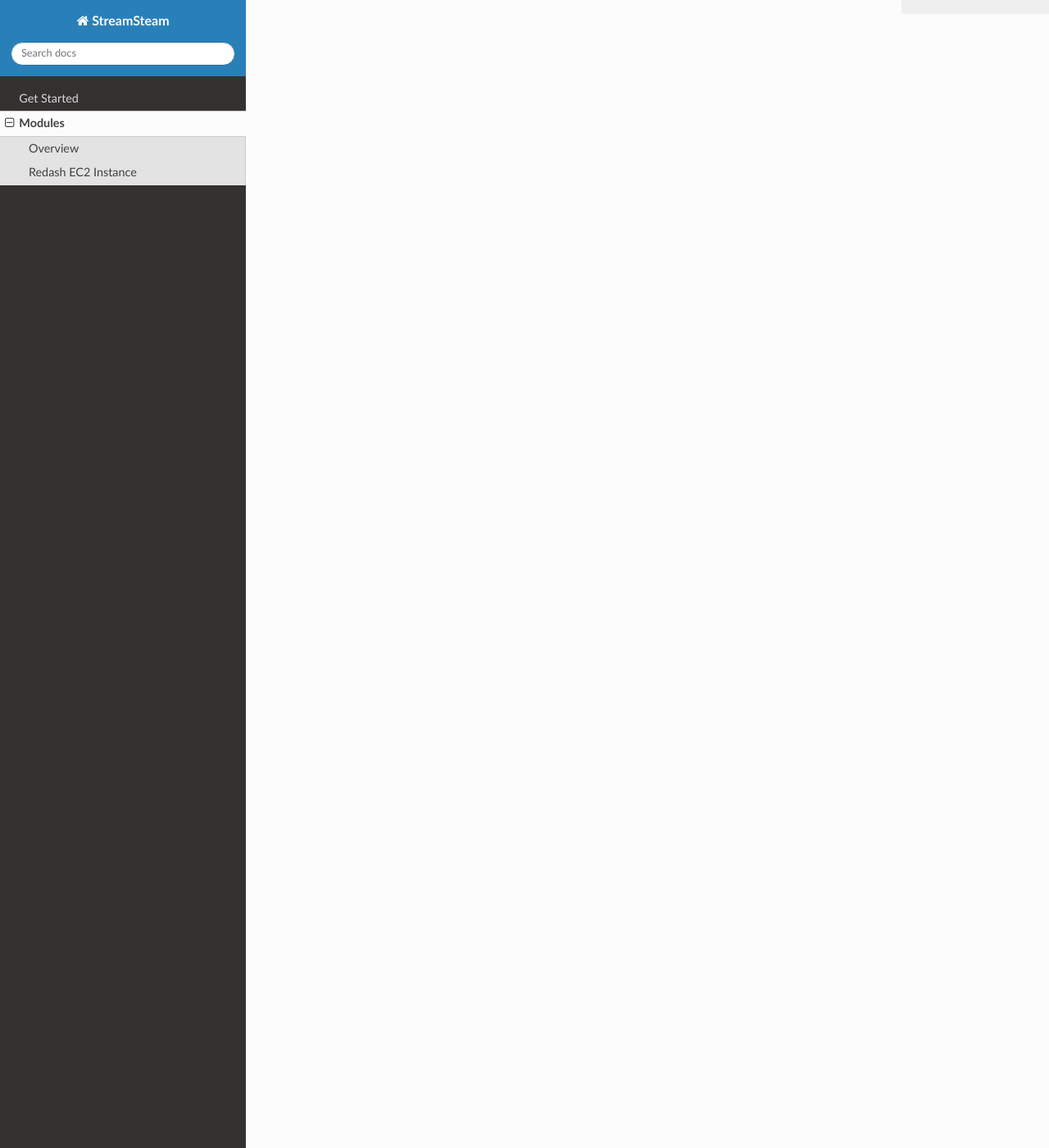
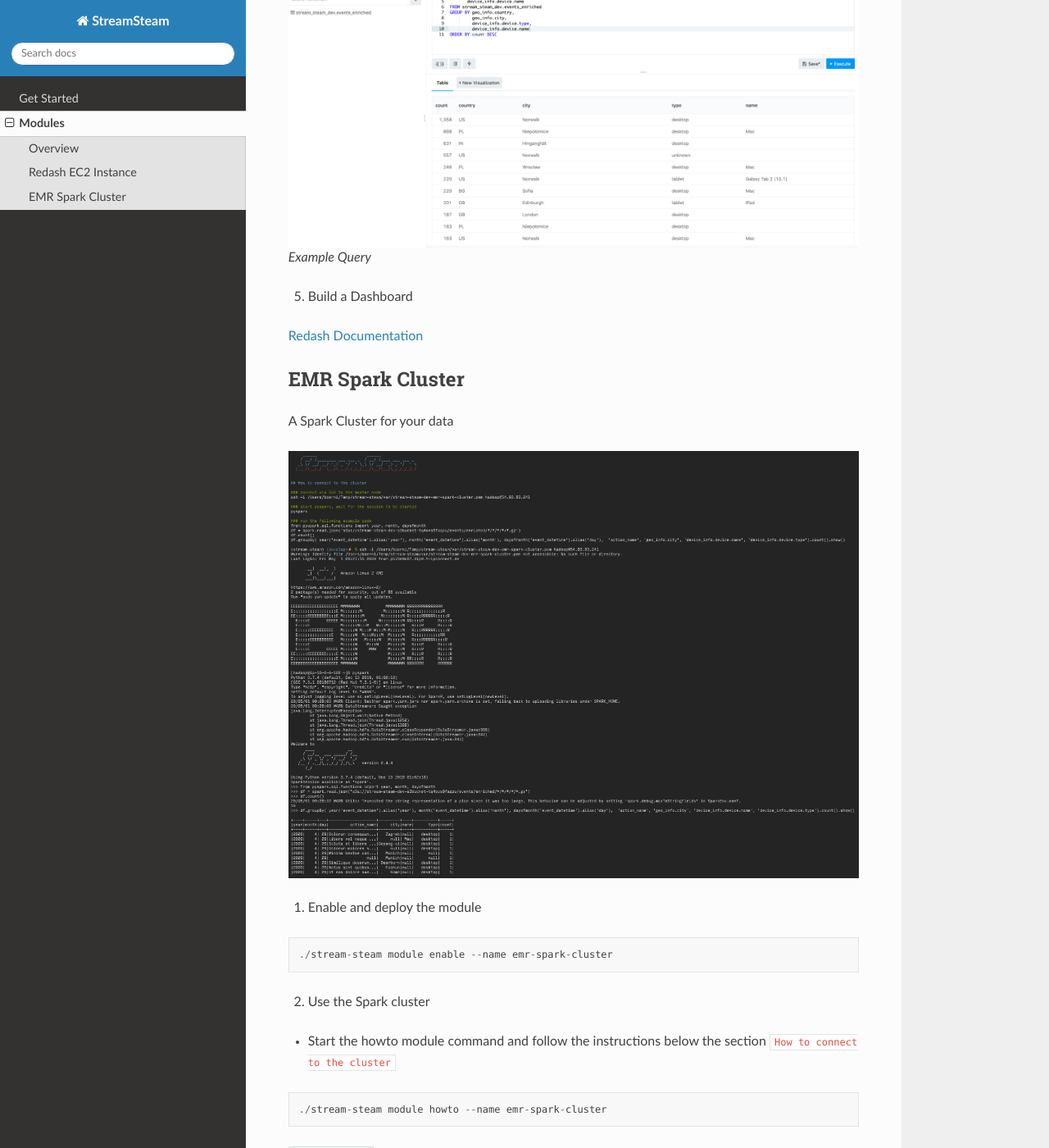
Before and after one commit to ierror/stream-steam, a Sphinx documentation site: the page built from docs/modules.rst, in a window 1280 px wide and 1400 px high, scrolled down 4111 px. Shown: the whole window at 82% size. Built offline with Sphinx 7.4.7 and the Read the Docs theme 2.0.0, drawn with Linux system fonts in a browser that asks for light colours; some of the changed text lies outside the part shown.

Commit message:
module emr-spark-cluster docu

```diff
--- a/docs/modules.rst
+++ b/docs/modules.rst
@@ -6,6 +6,7 @@
 
 Modules provide the possibility to extend StreamSteam.
 Two modules are currently shipped with StreamSteam. Own modules can be created.
+
 
 * List all available modules
 
@@ -34,6 +35,12 @@
 
 Redash EC2 Instance
 -------------------
+
+Dashboards for your data
+
+
+.. image:: _static/modules/redash/teaser.png
+    :width: 800px
 
 
 1. Enable and deploy the module
@@ -96,3 +103,29 @@
 5. Build a Dashboard
 
 `Redash Documentation <https://redash.io/help/user-guide/dashboards/dashboard-editing>`_
+
+
+EMR Spark Cluster
+-----------------
+
+
+A Spark Cluster for your data
+
+
+.. image:: _static/modules/emr-spark-cluster/teaser.png
+    :width: 800px
+
+
+1. Enable and deploy the module
+
+.. code-block::
+
+    ./stream-steam module enable --name emr-spark-cluster
+
+2. Use the Spark cluster
+
+* Start the howto module command and follow the instructions below the section ``How to connect to the cluster``
+
+.. code-block::
+
+    ./stream-steam module howto --name emr-spark-cluster
```
Also changed, not shown: docs/get_started.rst (+8 -2 lines), docs/_static/modules/emr-spark-cluster/teaser.png (added), 1 other file.
